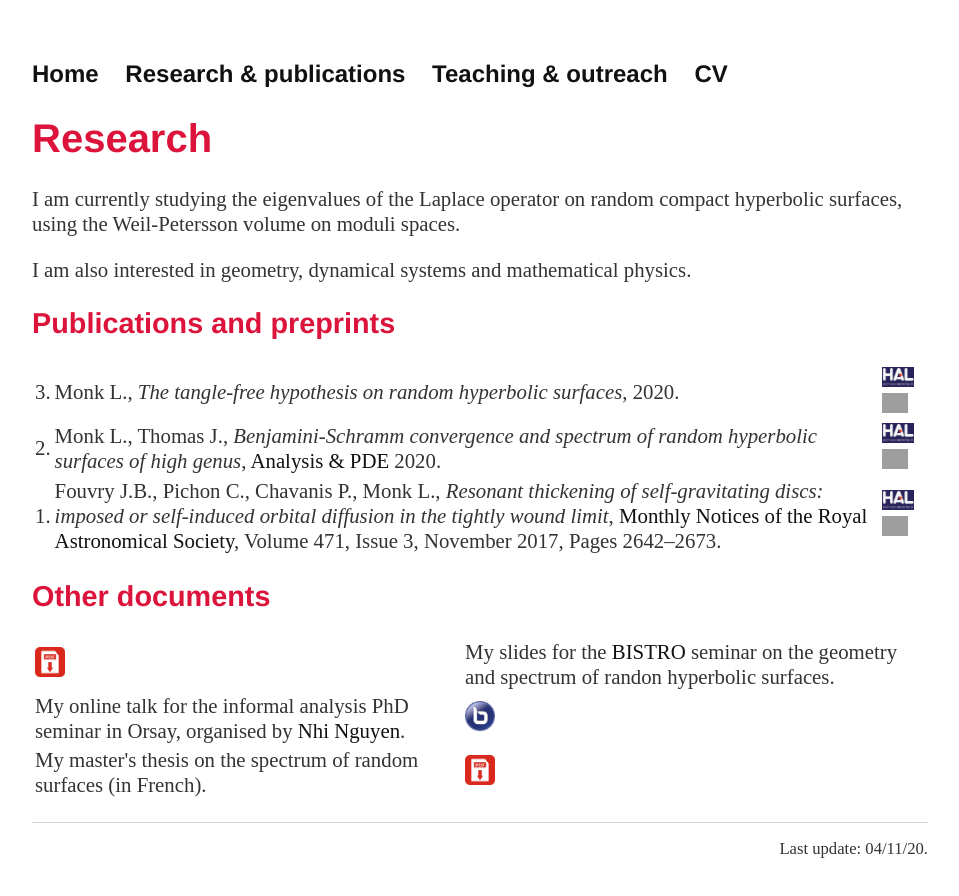
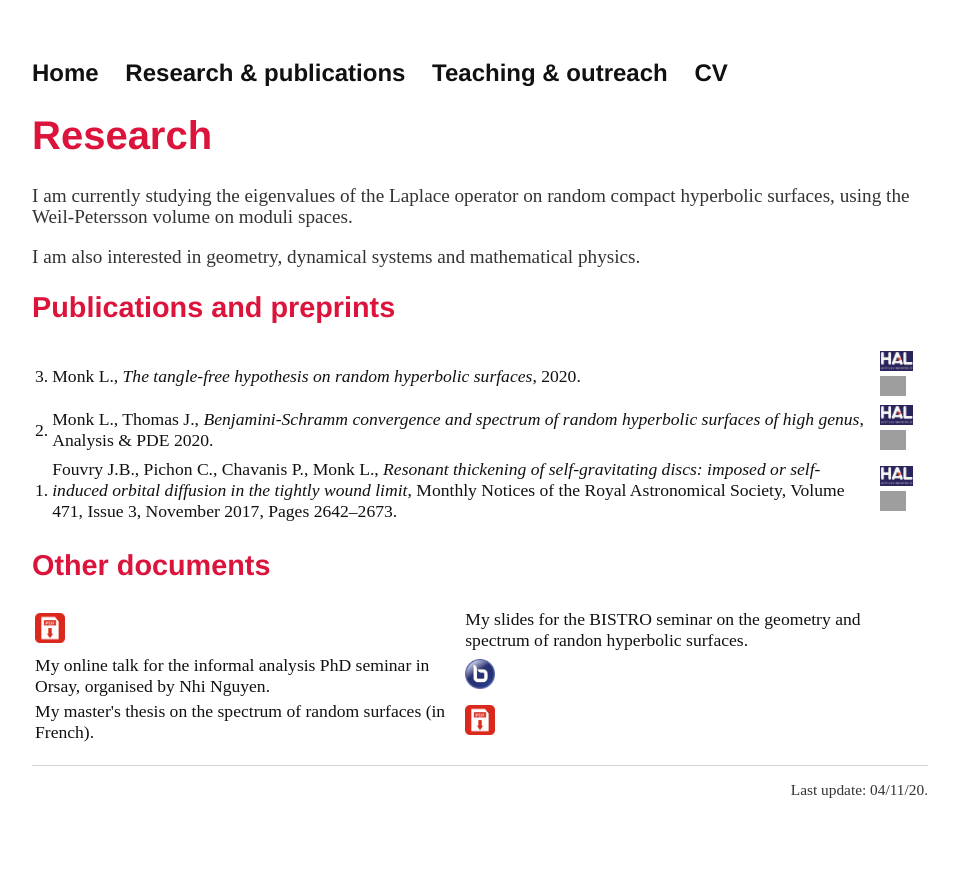
Before and after one commit to lauramonk/lauramonk.github.io, a plain HTML site: page research/index.html in a window 1280 px wide. Shown: the whole page, without its empty margins (160-1119 px from the left). After the commit the page ends 859 px from the top, so only its background shows below. Drawn offline with Linux system fonts and the light colour scheme; grey boxes are pictures that could not be loaded.

Commit message:
Update main.css

```diff
--- a/css/main.css
+++ b/css/main.css
@@ -31,9 +31,9 @@ h2 {
     font-family:'Helvetica', 'Arial', 'Sans-Serif';
     color: #DC143C;
 }
-ul, ol, p, table {
-    font-size: 1.3em;
-    line-height: 1.2em;
+ul, ol, p {
+    font-size: 1.2em;
+    line-height: 1.1em;
     color: #333;
 }
 footer {
@@ -51,7 +51,10 @@ ul.posts li {
 }
 
 table {
-    vertical-align: baseline;
+    vertical-align: top;
+    font-size: 1.1em;
+    color: #111;
+
 }
 
 table.first-column > tbody > tr > td:nth-of-type(1) {
```
